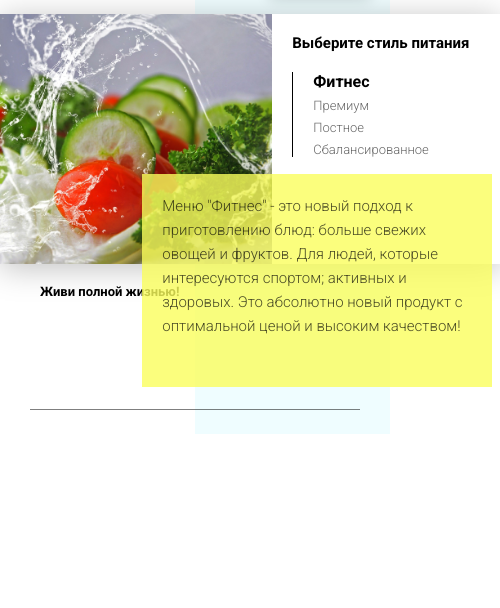
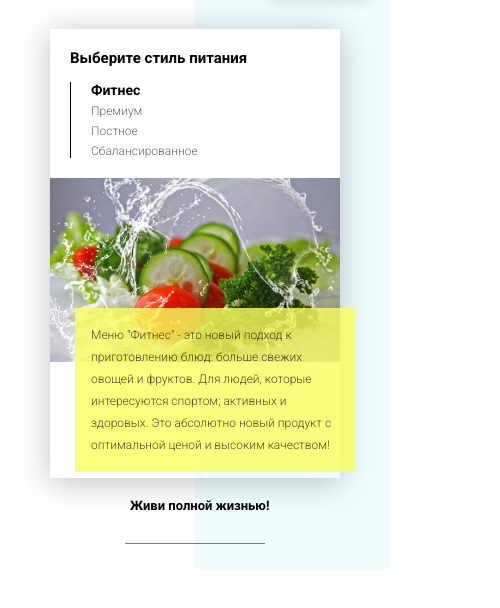
Before and after one commit to IrinaAzizova/Food_project, a website: page src/index.html in a window 390 px wide. Shown: the part 56-664 px from the top of the page, 500 px wide, since content can reach past the window. Drawn offline with nearby package versions, Linux system fonts and the light colour scheme; files that its build step writes are made by us from their sources; files whose address does not match are found by name.

Commit message:
adaptive preview section less then 575px

```diff
--- a/src/scss/_base.scss
+++ b/src/scss/_base.scss
@@ -93,4 +93,7 @@ a {
         height: 30px;
         font-size: 10px;
     }
+    .divider {
+        width: 140px;
+    }
 }
--- a/src/scss/blocks/preview/_preview.scss
+++ b/src/scss/blocks/preview/_preview.scss
@@ -219,5 +219,45 @@
 }
 
 @media (max-width: 575px) {
-
+    .preview {
+        padding: 15px 0 30px;
+        &__life {
+            margin-left: 130px;
+        }
+    }
+    .bgc_blue {
+        top: -70px;
+        height: 625px;
+    }
+    .tabcontainer {
+        flex-direction: column-reverse;
+        width: 290px;
+    }
+    .tabcontent {
+        min-height: 300px;
+        width: 290px;
+        &__descr {
+            top: 130px;
+            right: -15px;
+            width: 280px;
+            height: 164px;
+            padding: 16px;
+            font-size: 12px;
+            line-height: 22px;
+        }
+    }
+    .tabheader {
+        width: 290px;
+        padding: 20px 40px 20px 20px;
+        &__items {
+            margin-top: 15px;
+        }
+        &__item {
+            font-size: 12px;
+            margin-top: 6px;
+            &_active {
+                font-size: 14px;
+            }
+        }
+    }
 }
```
Also changed, not shown: dist/css/style.css.
